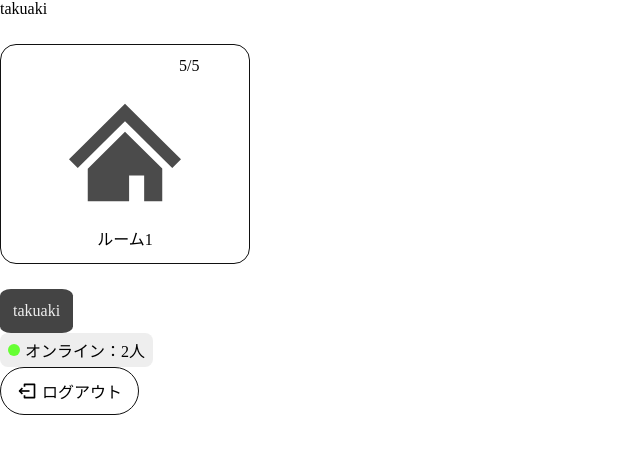
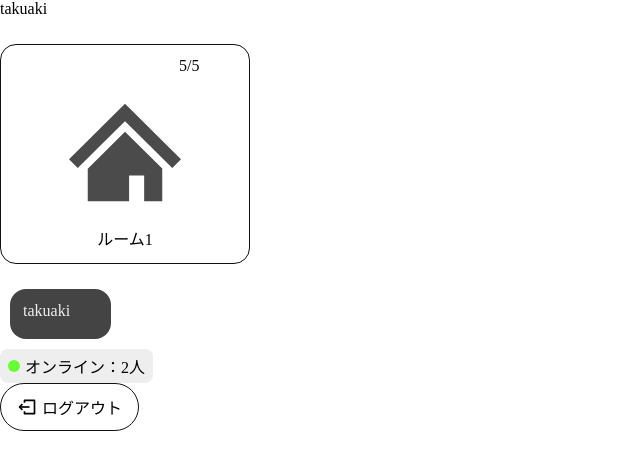
Before and after one commit to uuronn/auras-d-reach, a React (Vite) app: page /takuaki in a window 1280 px wide. Shown: the top 470 px of the page, without its empty margins (0-640 px from the left). Built offline with nearby package versions, Linux system fonts and the light colour scheme; no server answers.

Commit message:
チェックマークつけたよ

```diff
--- a/src/components/PlayerName/index.tsx
+++ b/src/components/PlayerName/index.tsx
@@ -1,18 +1,34 @@
 import { css } from "@emotion/react";
 import { ComponentPropsWithRef } from "react";
-
+import Check from "../../assets/check.svg";
 interface PlayerNameProps extends ComponentPropsWithRef<"div"> {
   playerName: string;
+  isAnswer: boolean;
 }
 
 const player = css`
   color: #eee;
   padding: 13px;
   background-color: #444;
-  width:fit-content;
-  border-radius: 15%;
+  width: fit-content;
+  /* border-radius: 15%; */
+  border-radius: 16px;
+  display: flex;
+  margin: 10px;
 `;
 
-export function PlayerName({ playerName }: PlayerNameProps) {
-  return <div css={player}>{playerName}</div>;
+const CheckImg = css`
+  /* display: block; */
+  /* height: 24px; */
+  width: 24px;
+  margin-left: 4px;
+`;
+
+export function PlayerName({ playerName, isAnswer }: PlayerNameProps) {
+  return (
+    <div css={player}>
+      <p>{playerName}</p>
+      {isAnswer ? <img src={Check} alt="" css={CheckImg} /> : ""}
+    </div>
+  );
 }
--- a/src/pages/takuaki.tsx
+++ b/src/pages/takuaki.tsx
@@ -8,7 +8,7 @@ function Takuaki() {
     <div>
         <div>takuaki</div>
         <Room personNumbers={5} roomNumber={1}/>
-        <PlayerName playerName="takuaki"/>
+        <PlayerName playerName="takuaki" isAnswer={true}/>
         <OnlineCounter onlineNumber={2}/>
         <Logout/>
     </div>
```
Also changed, not shown: src/assets/check.svg (added).
